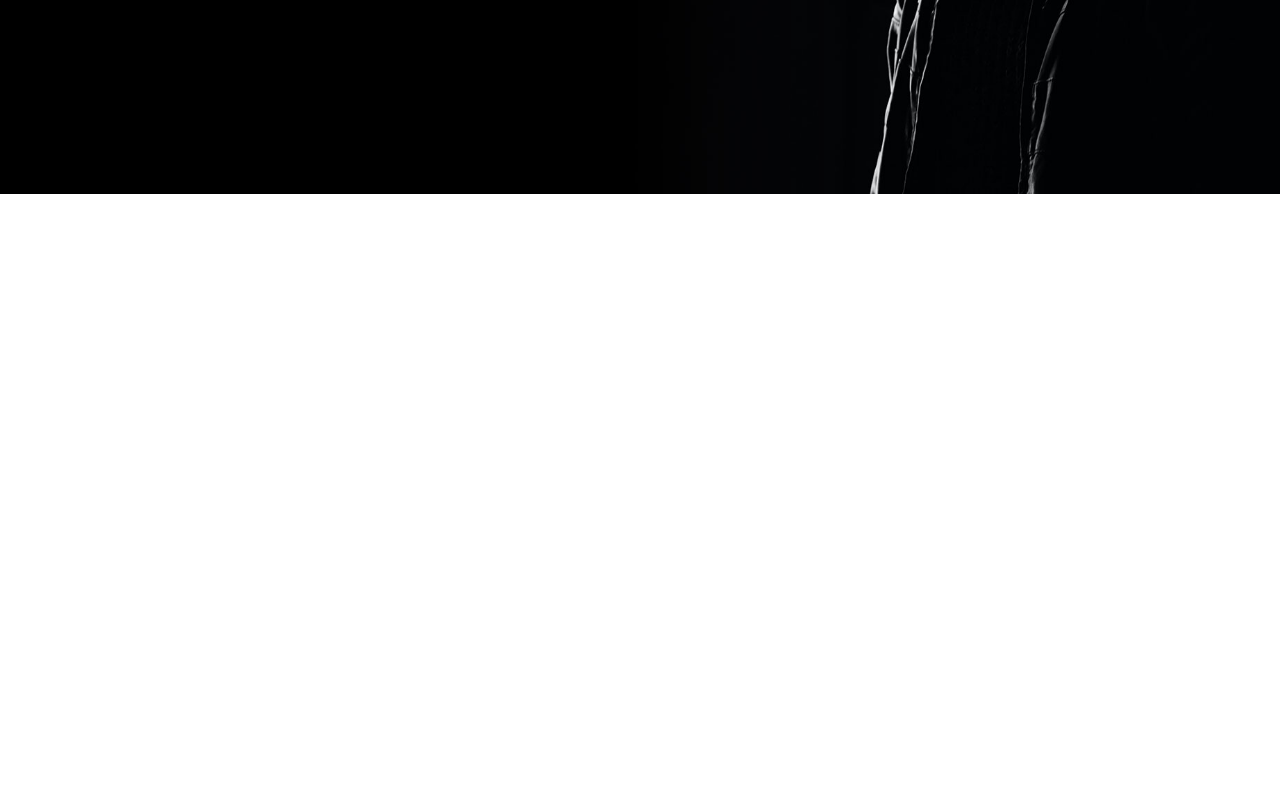
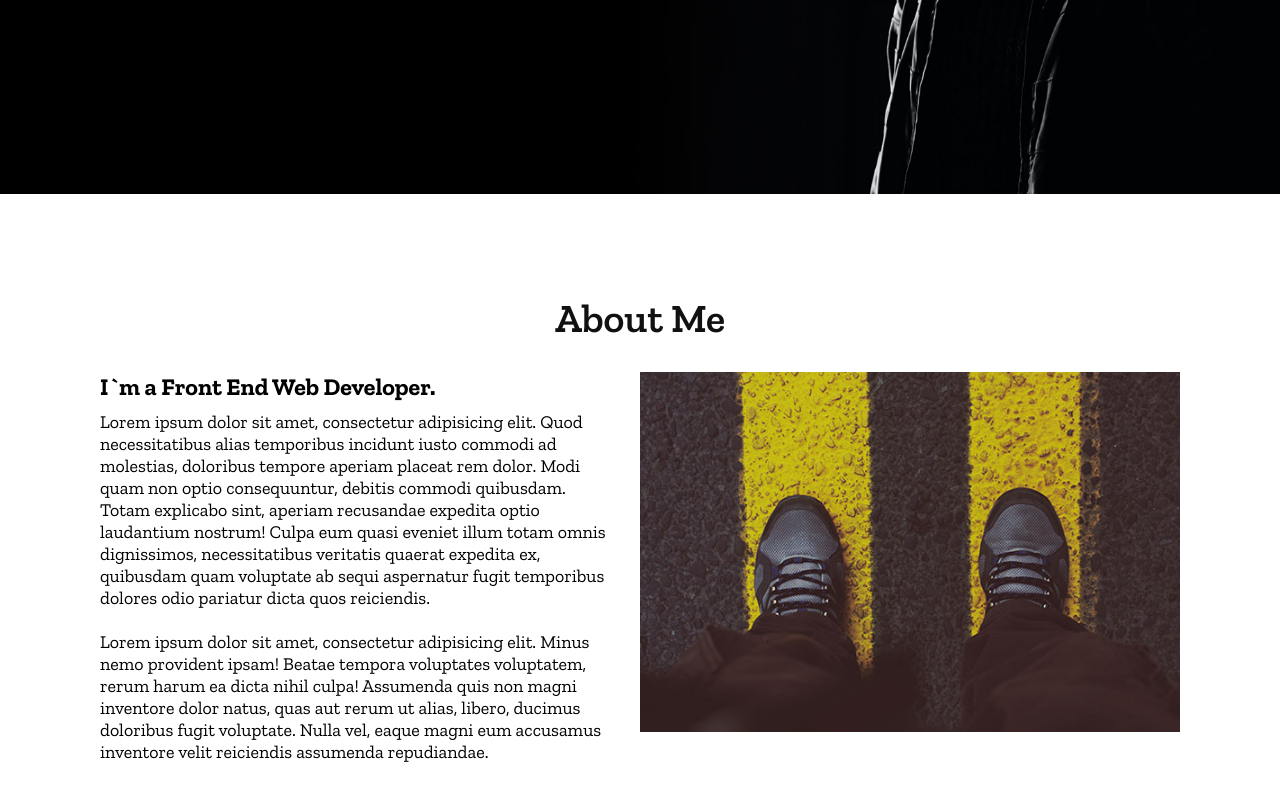
Before and after one commit to dev-kishor138/portfolio-3.0, a React (Vite) app: page / in a window 1280 px wide. Shown: the part 606-1406 px from the top of the page. Before the commit the page ends 800 px from the top, so only its background shows below. Built offline with nearby package versions, Linux system fonts and the light colour scheme.

Commit message:
add about me section

```diff
--- a/src/App.jsx
+++ b/src/App.jsx
@@ -1,4 +1,5 @@
 import './App.css'
+import About from './components/About/About';
 import Banner from './components/Banner/Banner'
 import Navbar from './components/Navbar/Navbar'
 
@@ -21,6 +22,7 @@ function App() {
     <>
       <Navbar toggleMenu={toggleMenu} />
       <Banner />
+      <About />
 
     </>
   )
--- /dev/null
+++ b/src/components/About/About.jsx
@@ -0,0 +1,23 @@
+import "./about.css";
+import aboutImage from "../../assets/img/img1.jpg";
+
+const About = () => {
+    return (
+        <section id="about">
+            <div className="heading">
+                <h2>About Me</h2>
+            </div>
+            <div className="content">
+                <div className="contentBx w50">
+                    <h3>I`m a Front End Web Developer.</h3>
+                    <p>Lorem ipsum dolor sit amet, consectetur adipisicing elit. Quod necessitatibus alias temporibus incidunt iusto commodi ad molestias, doloribus tempore aperiam placeat rem dolor. Modi quam non optio consequuntur, debitis commodi quibusdam. Totam explicabo sint, aperiam recusandae expedita optio laudantium nostrum! Culpa eum quasi eveniet illum totam omnis dignissimos, necessitatibus veritatis quaerat expedita ex, quibusdam quam voluptate ab sequi aspernatur fugit temporibus dolores odio pariatur dicta quos reiciendis.<br /><br />Lorem ipsum dolor sit amet, consectetur adipisicing elit. Minus nemo provident ipsam! Beatae tempora voluptates voluptatem, rerum harum ea dicta nihil culpa! Assumenda quis non magni inventore dolor natus, quas aut rerum ut alias, libero, ducimus doloribus fugit voluptate. Nulla vel, eaque magni eum accusamus inventore velit reiciendis assumenda repudiandae.</p>
+                </div>
+                <div className="w50">
+                    <img src={aboutImage} alt="" />
+                </div>
+            </div>
+        </section>
+    );
+};
+
+export default About;
--- /dev/null
+++ b/src/components/About/about.css
@@ -0,0 +1,25 @@
+.content {
+    display: flex;
+    justify-content: space-between;
+}
+
+.contentBx {
+    padding-right: 30px;
+}
+
+.contentBx h3 {
+    font-size: 24px;
+    margin-bottom: 10px;
+}
+
+.contentBx p {
+    font-size: 18px;
+}
+
+.w50 {
+    min-width: 50%;
+}
+
+img {
+    max-width: 100%;
+}
--- a/src/index.css
+++ b/src/index.css
@@ -25,3 +25,15 @@ section {
     letter-spacing: 2px;
     font-weight: 500;
 }
+
+.heading {
+    width: 100%;
+    text-align: center;
+    margin-bottom: 30px;
+    color: #111;
+}
+
+.heading h2 {
+    font-weight: 600;
+    font-size: 40px;
+}
```
